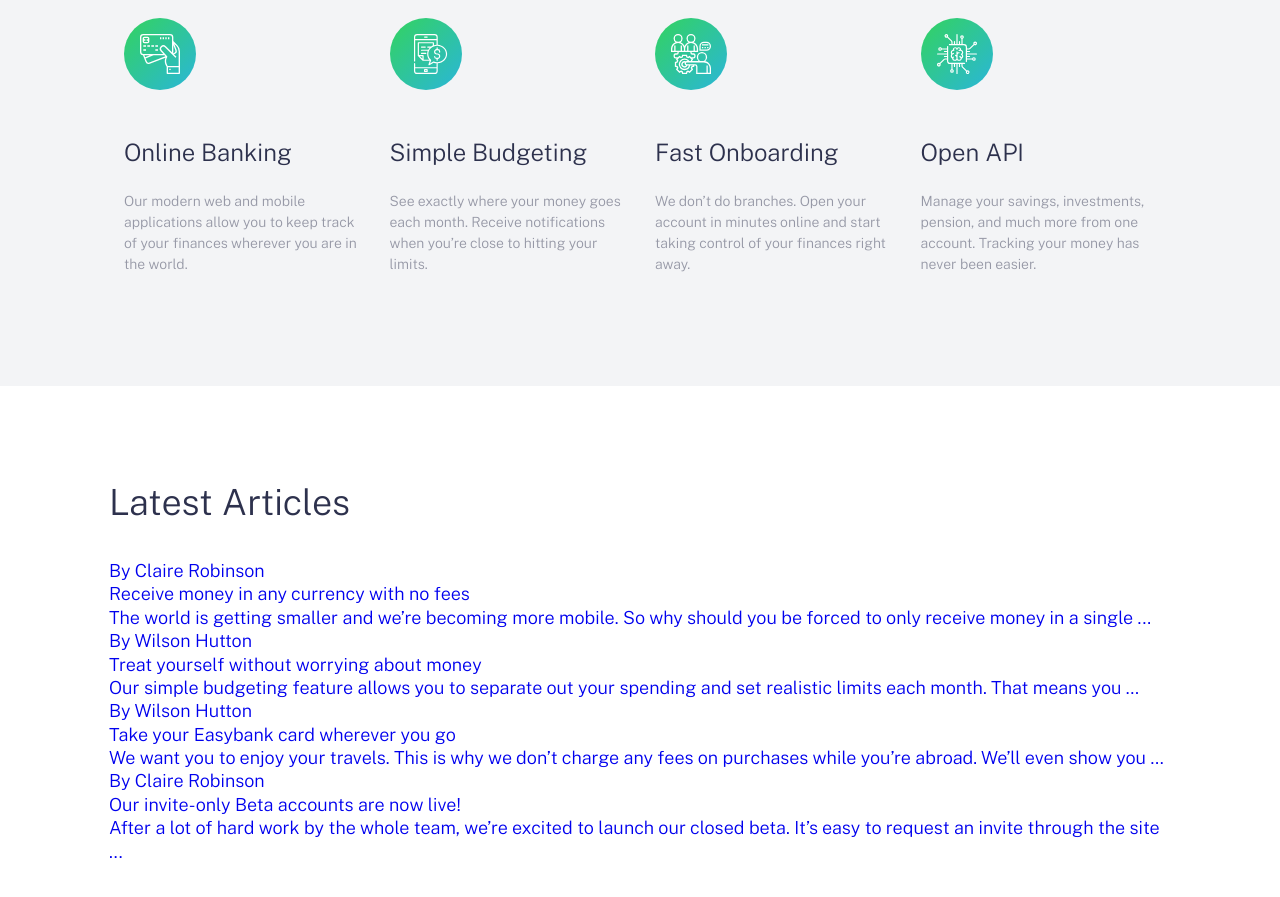
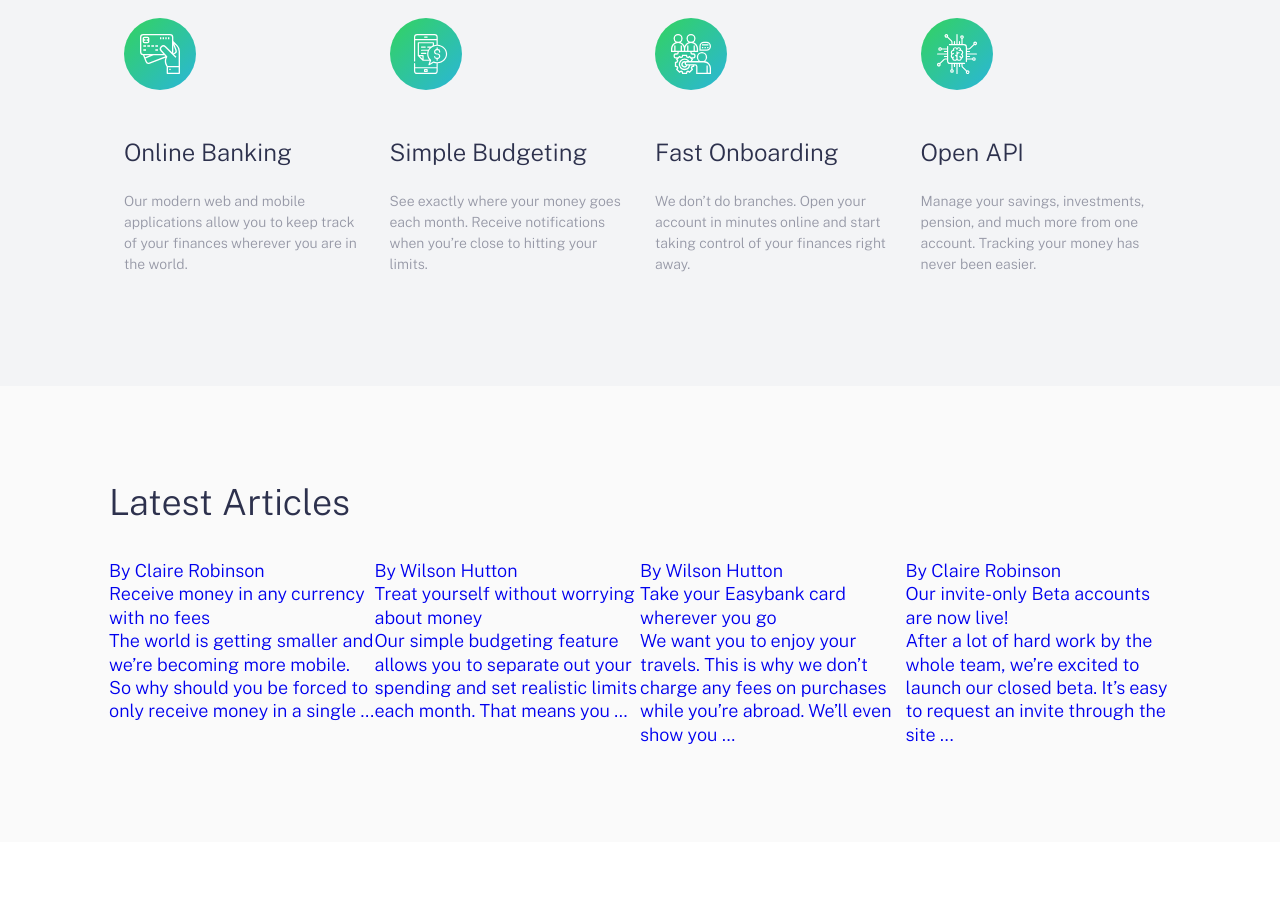
Before and after one commit to gilsantosjulian/easybank-landing-page, a plain HTML site: page index.html in a window 1280 px wide. Shown: the part 1021-1918 px from the top of the page. After the commit the page ends 1863 px from the top, so only its background shows below. Drawn offline with nearby package versions, Linux system fonts and the light colour scheme.

Commit message:
chore: build css styles

```diff
--- a/dist/style.css
+++ b/dist/style.css
@@ -493,4 +493,25 @@ button:hover, .button:hover {
   font-size: 0.875rem;
   line-height: 1.5;
 }
+
+.articles {
+  background-color: #fafafa;
+}
+
+.article__grid {
+  display: grid;
+  grid-template-columns: 1fr;
+}
+
+@media (min-width: 40em) {
+  .article__grid {
+    grid-template-columns: repeat(2, 1fr);
+  }
+}
+
+@media (min-width: 64em) {
+  .article__grid {
+    grid-template-columns: repeat(4, 1fr);
+  }
+}
 /*# sourceMappingURL=style.css.map */
```
Also changed, not shown: 1 other file.
